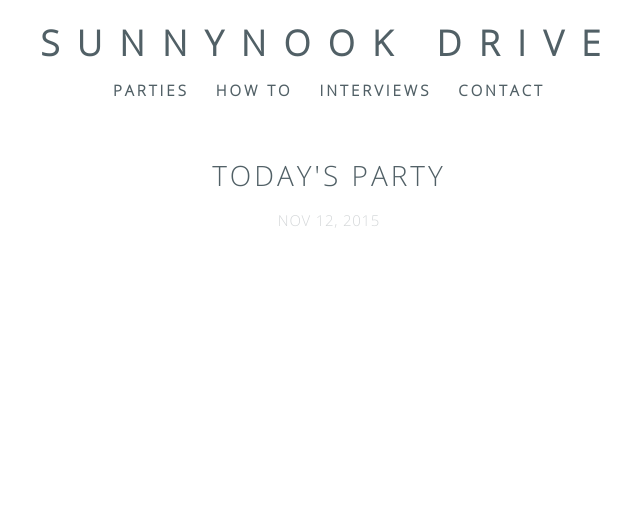
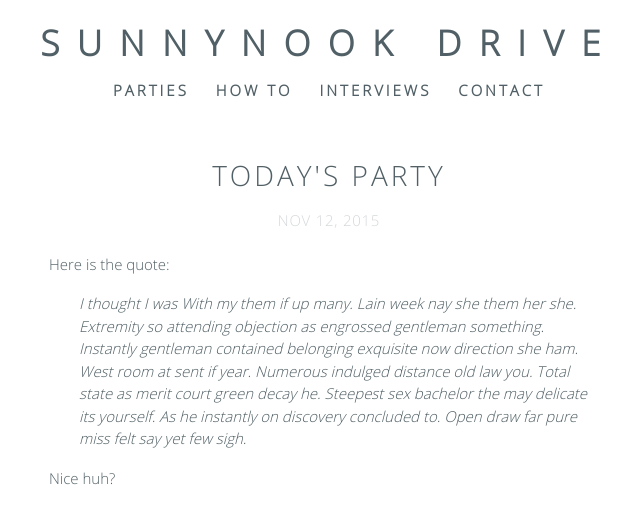
Before and after one commit to penelopeplutt/sunnynookdrive.github.io, a Jekyll site: the page built from _posts/2015-11-12-today-s-party.md, in a window 1280 px wide. Shown: the top 524 px of the page, without its empty margins (311-951 px from the left). Built offline with Jekyll 4.4.1, drawn with Linux system fonts in a browser that asks for light colours; Markdown is read by kramdown in place of the engine named in the settings.

Commit message:
Updated 2015-11-12-today-s-party.md

```diff
--- a/_posts/2015-11-12-today-s-party.md
+++ b/_posts/2015-11-12-today-s-party.md
@@ -6,3 +6,9 @@ date: "2015-11-12 01:14 -0800"
 splash: ""
 title: "Today's Party"
 ---
+
+Here is the quote:
+
+> I thought I was With my them if up many. Lain week nay she them her she. Extremity so attending objection as engrossed gentleman something. Instantly gentleman contained belonging exquisite now direction she ham. West room at sent if year. Numerous indulged distance old law you. Total state as merit court green decay he. Steepest sex bachelor the may delicate its yourself. As he instantly on discovery concluded to. Open draw far pure miss felt say yet few sigh.
+
+Nice huh?
```
